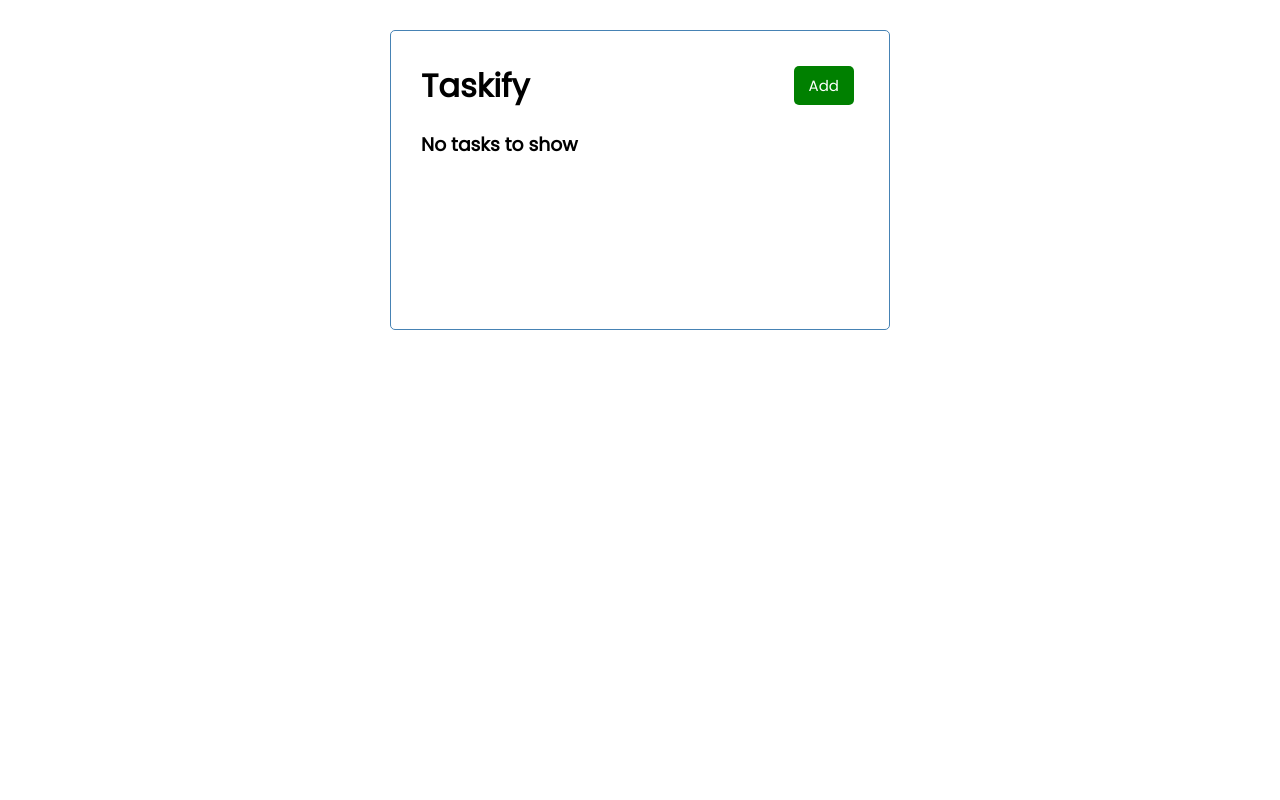
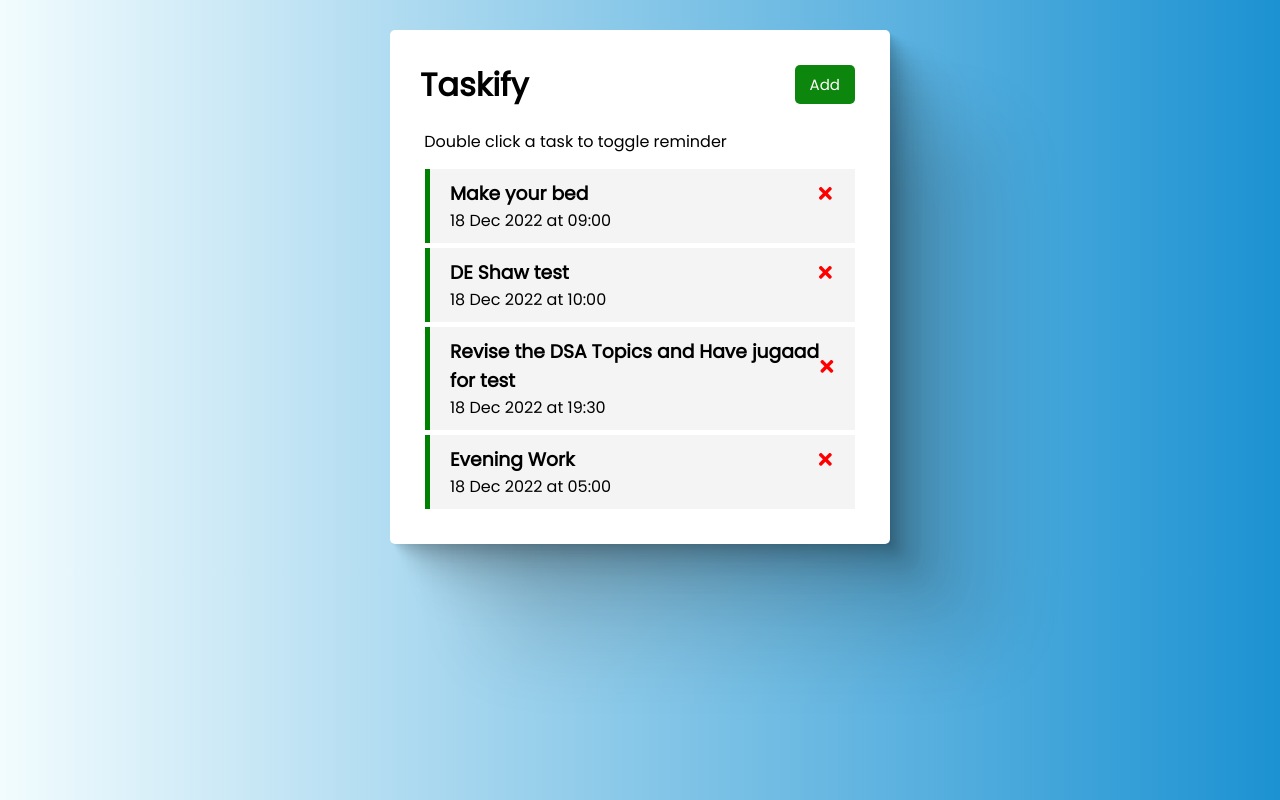
Before and after one commit to bornengineer/taskify, a React (Create React App) app: page / in a window 1280 px wide. Built offline with nearby package versions, Linux system fonts and the light colour scheme; data requests are answered from the project's data file.

Commit message:
Added the json-server implementation (to simulate as a full stack app) and some UI changes

```diff
--- /dev/null
+++ b/db.json
@@ -0,0 +1,28 @@
+{
+  "tasks": [
+    {
+      "text": "Make your bed",
+      "time": "2022-12-18T09:00",
+      "reminder": true,
+      "id": 1
+    },
+    {
+      "text": "DE Shaw test",
+      "time": "2022-12-18T10:00",
+      "reminder": true,
+      "id": 2
+    },
+    {
+      "text": "Revise the DSA Topics and Have jugaad for test",
+      "time": "2022-12-18T19:30",
+      "reminder": true,
+      "id": 3
+    },
+    {
+      "text": "Evening Work",
+      "time": "2022-12-18T05:00",
+      "reminder": true,
+      "id": 4
+    }
+  ]
+}
--- a/package.json
+++ b/package.json
@@ -6,9 +6,11 @@
     "@testing-library/jest-dom": "^5.16.5",
     "@testing-library/react": "^13.4.0",
     "@testing-library/user-event": "^13.5.0",
+    "json-server": "^0.17.1",
     "react": "^18.2.0",
     "react-dom": "^18.2.0",
     "react-icons": "^4.7.1",
+    "react-router-dom": "^6.5.0",
     "react-scripts": "5.0.1",
     "web-vitals": "^2.1.4"
   },
@@ -16,7 +18,8 @@
     "start": "react-scripts start",
     "build": "react-scripts build",
     "test": "react-scripts test",
-    "eject": "react-scripts eject"
+    "eject": "react-scripts eject",
+    "server": "json-server --watch db.json --port 5000"
   },
   "eslintConfig": {
     "extends": [
--- a/src/App.js
+++ b/src/App.js
@@ -1,53 +1,89 @@
-import { useState } from "react";
+import { useState, useEffect } from "react";
 import AddTask from "./Components/AddTask";
 import Header from './Components/Header'
 import Tasks from './Components/Tasks'
 
 function App() {
   const [showAddTask, setShowAddTask] = useState(false);
-  const [tasks, setTasks] = useState([
-    // {
-    //   id : 1,
-    //   text: "Shop grocery",
-    //   time: "2022-02-06T17:00",
-    //   reminder: true,
-    // },
-    // {
-    //   id : 2,
-    //   text: "Get Placed",
-    //   time: "2017-06-01T08:30",
-    //   reminder: true,
-    // },
-    // {
-    //   id : 3,
-    //   text: "Complete React App",
-    //   time: "2017-06-30T16:30",
-    //   reminder: false,
-    // }
-  ]);
-  //add task
-  const addTask = (task) => {
-    // console.log(task)
-    const id = Math.floor(Math.random() * 10000) + 1;
-    const newTask = { id, ...task }
+  const [tasks, setTasks] = useState([]);
 
-    setTasks([...tasks, newTask]);
+  useEffect(() => {
+    const getTasks = async () => {
+      const tasksFromServer = await fetchTasks();
+      setTasks(tasksFromServer);
+    }
+
+    getTasks();
+  }, []);
+
+  // Fetch tasks
+  const fetchTasks = async () => {
+    const res = await fetch('http://localhost:5000/tasks')
+    const data = await res.json();
+    return data
   }
 
-  const deleteTask = (id) => {
+  //add task
+  const addTask = async (task) => {
+    // // console.log(task)
+    // const id = Math.floor(Math.random() * 10000) + 1;
+    // const newTask = { id, ...task }
+    // setTasks([...tasks, newTask]);
+
+    // later wrote this to add json-server
+    const res = await fetch(`http://localhost:5000/tasks`, {
+      method: 'POST',
+      headers: {
+        'Content-Type': 'application/json',
+      },
+      body: JSON.stringify(task),
+    })
+    const data = await res.json()
+
+    setTasks([...tasks, data])
+  }
+
+  const deleteTask = async (id) => {
+    await fetch(`http://localhost:5000/tasks/${id}`, {
+      method: 'DELETE',
+    })
+
     setTasks(tasks.filter((task) => task.id !== id))
   }
 
-  const toggleReminder = (id) => {
+  // now to toggle the reminder in json-server also
+
+  const fetchTask = async (id) => {
+    const res = await fetch(`http://localhost:5000/tasks/${id}`)
+    const data = await res.json();
+    return data
+  }
+
+  const toggleReminder = async (id) => {
     // console.log("Toggle", id)
-    setTasks(tasks.map((task) => task.id === id ? { ...task, reminder: !task.reminder } : task))
+    // setTasks(tasks.map((task) => task.id === id ? { ...task, reminder: !task.reminder } : task))
+
+    // for json server connnectivity
+    const taskToToggle = await fetchTask(id)
+
+    const updatedTask = { ...taskToToggle, reminder: !taskToToggle.reminder }
+
+    const res = await fetch(`http://localhost:5000/tasks/${id}`, {
+      method: 'PUT',
+      headers: { 'Content-Type': 'application/json' },
+      body: JSON.stringify(updatedTask)
+    })
+
+    const data = await res.json()
+
+    setTasks(tasks.map((task) => task.id === id ? { ...task, reminder: data.reminder } : task))
   }
 
   return (
     <div className="container">
       <Header toggleAdd={() => setShowAddTask(!showAddTask)} showAdd={showAddTask} />
       {showAddTask && <AddTask onAdd={addTask} />}
-      {tasks.length > 0 ? <Tasks tasks={tasks} onDelete={deleteTask} onToggle={toggleReminder} /> : <h3>No tasks to show</h3>}
+      {tasks.length > 0 ? <><p style={{ padding: "0px 0px 10px 0px" }}>&nbsp;Double click a task to toggle reminder</p><Tasks tasks={tasks} onDelete={deleteTask} onToggle={toggleReminder} /> </> : <h3>No tasks to show</h3>}
     </div>
   );
 }
--- a/src/Components/Button.js
+++ b/src/Components/Button.js
@@ -1,7 +1,7 @@
 import PropTypes from 'prop-types'
 
 const Button = ({color, text, onClick}) => {
-  return <button onClick={onClick} style={{backgroundColor:color}} className='btn'>{text}</button>
+  return <button onClick={onClick} style={{backgroundColor:color,}} className='btn'>{text}</button>
 }
 
 Button.defaultProps = {color: 'green', text:'Add'}
--- a/src/index.css
+++ b/src/index.css
@@ -1,4 +1,4 @@
-@import url('https://fonts.googleapis.com/css2?family=Poppins:wght@300;400&display=swap');
+@import url("https://fonts.googleapis.com/css2?family=Poppins:wght@300;400&display=swap");
 
 * {
   box-sizing: border-box;
@@ -7,7 +7,18 @@
 }
 
 body {
-  font-family: 'Poppins', sans-serif;
+  font-family: "Poppins", sans-serif;
+  background: #1c92d2; /* fallback for old browsers */
+  background: -webkit-linear-gradient(
+    to right,
+    #f2fcfe,
+    #1c92d2
+  ); /* Chrome 10-25, Safari 5.1-6 */
+  background: linear-gradient(
+    to right,
+    #f2fcfe,
+    #1c92d2
+  ); /* W3C, IE 10+/ Edge, Firefox 16+, Chrome 26+, Opera 12+, Safari 7+ */
 }
 
 .container {
@@ -15,9 +26,21 @@ body {
   margin: 30px auto;
   overflow: auto;
   min-height: 300px;
-  border: 1px solid steelblue;
+  /* border: 3px solid rgba(41, 41, 42, 0.1); */
   padding: 30px;
+  background-color: rgb(255, 255, 255);
   border-radius: 5px;
+  box-shadow: 2px 2px 1.6px rgba(0, 0, 0, 0.029),
+    4.5px 4.5px 3.6px rgba(0, 0, 0, 0.042),
+    7.9px 7.9px 6.3px rgba(0, 0, 0, 0.051),
+    12.5px 12.5px 10px rgba(0, 0, 0, 0.06),
+    19.3px 19.3px 15.5px rgba(0, 0, 0, 0.069),
+    30.1px 30.1px 24.1px rgba(0, 0, 0, 0.078),
+    50px 50px 40px rgba(0, 0, 0, 0.091), 100px 100px 80px rgba(0, 0, 0, 0.12);
+
+  -webkit-user-select: none; /* Safari */
+  -ms-user-select: none; /* IE 10 and IE 11 */
+  user-select: none; /* Standard syntax */
 }
 
 .header {
@@ -29,7 +52,7 @@ body {
 
 .btn {
   display: inline-block;
-  background: #000;
+  background: rgb(0, 0, 0);
   color: #fff;
   border: none;
   padding: 8px 15px;
@@ -39,6 +62,7 @@ body {
   text-decoration: none;
   font-size: 15px;
   font-family: inherit;
+  opacity: 0.95;
 }
 
 .btn:focus {
```
Also changed, not shown: 1 other file (tests, documents, lock files or other folders).
